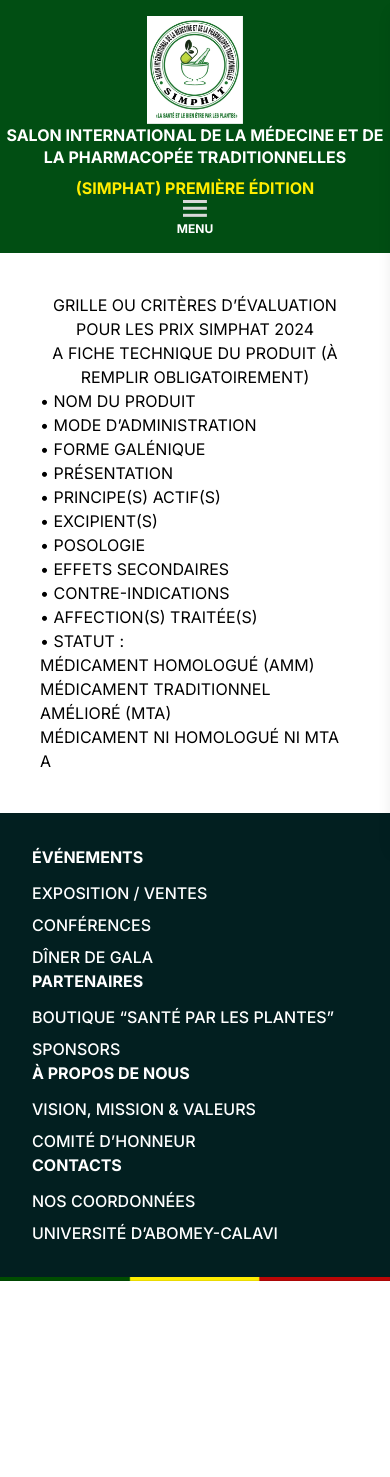
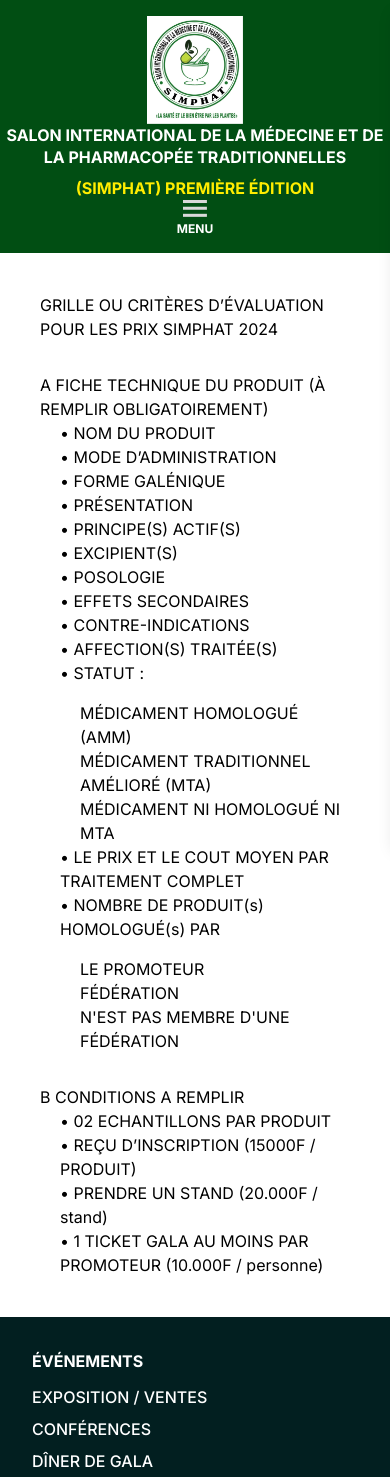
Before and after one commit to ALLAGBE1/simphat-front, a React (Vite) app: page /criteres in a window 390 px wide. Shown: the top 1477 px of the page. Before the commit the page ends 1281 px from the top, so only its background shows below. Built offline with nearby package versions, Linux system fonts and the light colour scheme.

Commit message:
Programme

```diff
--- a/src/components/Criteres/Criteres.jsx
+++ b/src/components/Criteres/Criteres.jsx
@@ -1,74 +1,43 @@
-
-
-
 const Criteres = () => {
-
-
     return (
       <div className="container mx-auto p-10">
-        <h2 className="text-base sm:text-lg md:text-xl lg:text-2xl xl:text-3xl text-center">
+        <h2 className="text-base sm:text-lg md:text-xl lg:text-2xl xl:text-3xl">
           GRILLE OU CRITÈRES D’ÉVALUATION POUR LES PRIX SIMPHAT 2024
         </h2>
 
-        <h4 className="text-base sm:text-lg md:text-xl lg:text-2xl xl:text-3xl text-center">
+        <h4 className="text-base sm:text-lg md:text-xl lg:text-2xl xl:text-3xl mt-8">
           A FICHE TECHNIQUE DU PRODUIT (À REMPLIR OBLIGATOIREMENT)
         </h4>
 
-        <div className="flux justify-center items-center">
-            <ul className="">
-                <li className="">
-                    • NOM DU PRODUIT
-                </li>
+            <p className="ml-5">• NOM DU PRODUIT</p>
+            <p className="ml-5">• MODE D’ADMINISTRATION</p>
+            <p className="ml-5">• FORME GALÉNIQUE</p>
+            <p className="ml-5">• PRÉSENTATION</p>
+            <p className="ml-5">• PRINCIPE(S) ACTIF(S)</p>
+            <p className="ml-5">• EXCIPIENT(S)</p>
+            <p className="ml-5">• POSOLOGIE</p>
+            <p className="ml-5">• EFFETS SECONDAIRES</p>
+            <p className="ml-5">• CONTRE-INDICATIONS</p>
+            <p className="ml-5">• AFFECTION(S) TRAITÉE(S)</p>
+            <p className="ml-5">• STATUT :</p>
+                <p className="mt-4 ml-10">MÉDICAMENT HOMOLOGUÉ (AMM)</p>
+                <p className="ml-10">MÉDICAMENT TRADITIONNEL AMÉLIORÉ (MTA)</p>
+                <p className="ml-10">MÉDICAMENT NI HOMOLOGUÉ NI MTA</p>
 
-                <li className="">
-                    • MODE D’ADMINISTRATION
-                </li>
+            <p className="ml-5"> • LE PRIX ET LE COUT MOYEN PAR TRAITEMENT COMPLET</p>
+            <p className="ml-5"> • NOMBRE DE PRODUIT(s) HOMOLOGUÉ(s) PAR</p>
+                <p className="mt-4 ml-10">LE PROMOTEUR</p>
+                <p className="ml-10">FÉDÉRATION</p>
+                <p className="ml-10">N&apos;EST PAS MEMBRE D&apos;UNE FÉDÉRATION</p>
 
-                <li className="">
-                    • FORME GALÉNIQUE
-                </li>
+        <h4 className="text-base sm:text-lg md:text-xl lg:text-2xl xl:text-3xl mt-8">
+          B CONDITIONS A REMPLIR
+        </h4>
 
-                <li className="">
-                    • PRÉSENTATION
-                </li>
-
-                <li className="">
-                    • PRINCIPE(S) ACTIF(S)
-                </li>
-
-                <li className="">
-                    • EXCIPIENT(S)
-                </li>
-
-                <li className="">
-                    • POSOLOGIE
-                </li>
-
-                <li className="">
-                    • EFFETS SECONDAIRES
-                </li>
-
-                <li className="">
-                    • CONTRE-INDICATIONS
-                </li>
-
-                <li className="">
-                    • AFFECTION(S) TRAITÉE(S)
-                </li>
-
-                <li className="">
-                    • STATUT :
-                </li>
-                    <p className="">MÉDICAMENT HOMOLOGUÉ (AMM)</p>
-                    <p className="">MÉDICAMENT TRADITIONNEL AMÉLIORÉ (MTA)</p>
-                    <p className="">MÉDICAMENT NI HOMOLOGUÉ NI MTA</p>
-
-A
-
-
-            </ul>
-        </div>
-
+            <p className="ml-5">  • 02 ECHANTILLONS PAR PRODUIT</p>
+            <p className="ml-5"> • REÇU D’INSCRIPTION (15000F / PRODUIT)</p>
+            <p className="ml-5">  • PRENDRE UN STAND (20.000F / stand)</p>
+            <p className="ml-5"> • 1 TICKET GALA AU MOINS PAR PROMOTEUR (10.000F / personne)</p>
 
 
 
@@ -77,3 +46,105 @@
   };
 
   export default Criteres;
+
+
+
+
+// const Criteres = () => {
+
+
+//   return (
+//     <div className="container mx-auto p-10">
+//         <h2 className="text-base sm:text-lg md:text-xl lg:text-2xl xl:text-3xl text-center">
+//             GRILLE OU CRITÈRES D’ÉVALUATION POUR LES PRIX SIMPHAT 2024
+//         </h2>
+
+//         <h4 className="text-base sm:text-lg md:text-xl lg:text-2xl xl:text-3xl text-center">
+//             A FICHE TECHNIQUE DU PRODUIT (À REMPLIR OBLIGATOIREMENT)
+//         </h4>
+
+//         <div className="flux justify-center items-center">
+//             <ul className="">
+//                 <li className="">
+//                     • NOM DU PRODUIT
+//                 </li>
+
+//                 <li className="">
+//                     • MODE D’ADMINISTRATION
+//                 </li>
+
+//                 <li className="">
+//                     • FORME GALÉNIQUE
+//                 </li>
+
+//                 <li className="">
+//                     • PRÉSENTATION
+//                 </li>
+
+//                 <li className="">
+//                     • PRINCIPE(S) ACTIF(S)
+//                 </li>
+
+//                 <li className="">
+//                     • EXCIPIENT(S)
+//                 </li>
+
+//                 <li className="">
+//                     • POSOLOGIE
+//                 </li>
+
+//                 <li className="">
+//                     • EFFETS SECONDAIRES
+//                 </li>
+
+//                 <li className="">
+//                     • CONTRE-INDICATIONS
+//                 </li>
+
+//                 <li className="">
+//                     • AFFECTION(S) TRAITÉE(S)
+//                 </li>
+
+//                 <li className="">
+//                     • STATUT :
+//                 </li>
+//                     <p className="">MÉDICAMENT HOMOLOGUÉ (AMM)</p>
+//                     <p className="">MÉDICAMENT TRADITIONNEL AMÉLIORÉ (MTA)</p>
+//                     <p className="">MÉDICAMENT NI HOMOLOGUÉ NI MTA</p>
+
+//                 <li className="">
+//                     • LE PRIX ET LE COUT MOYEN PAR TRAITEMENT COMPLET
+//                 </li>
+
+//                 <li className="">
+//                     •  NOMBRE DE PRODUIT(s) HOMOLOGUÉ(s) PAR
+//                 </li>
+//                     <p>LE PROMOTEUR</p>
+//                     <p>FÉDÉRATION</p>
+//                     <p>N&apos;EST PAS MEMBRE D&apos;UNE FÉDÉRATION</p>
+
+
+
+
+
+
+
+//             </ul>
+//         </div>
+
+//         <h4 className="text-base sm:text-lg md:text-xl lg:text-2xl xl:text-3xl text-center">
+//             B CONDITIONS A REMPLIR
+//         </h4>
+
+//         <ul>
+//             <li> • 02 ECHANTILLONS PAR PRODUIT</li>
+//             <li> • REÇU D’INSCRIPTION (15000F / PRODUIT)</li>
+//             <li> • PRENDRE UN STAND (20.000F / stand)</li>
+//             <li> • 1 TICKET GALA AU MOINS PAR PROMOTEUR (10.000F / personne)</li>
+//         </ul>
+
+//     </div>
+//   );
+// };
+
+// export default Criteres;
--- a/src/components/ExpositionVentes/ExpositionVentes.jsx
+++ b/src/components/ExpositionVentes/ExpositionVentes.jsx
@@ -128,7 +128,7 @@
           </div>z
 
         <Link to="/criteres">
-            <div className="text-base sm:text-lg md:text-xl lg:text-2xl xl:text-3xl text-customGreen font-bold text-center">
+            <div className="text-base sm:text-lg md:text-xl lg:text-2xl xl:text-3xl text-customGreen font-bold text-center underline">
                 <h3 className="">Voir les critères de sélection du meilleur produit</h3>
             </div>
         </Link>
--- a/src/components/ProgrammesConferences/ProgrammesConferences.jsx
+++ b/src/components/ProgrammesConferences/ProgrammesConferences.jsx
@@ -8,6 +8,10 @@
     <div className="container mx-auto p-10">
      <ProgrammeCommunications />
      <ProgrammeCommunicationsSuite />
+
+     {/* <div className="">
+      <h1 className="">PARTENAIRES ET INSTITUTIONS</h1>
+     </div> */}
     </div>
   );
 };
--- a/src/components/ProgrammesConferences/programmeCommunicationsSuite.jsx
+++ b/src/components/ProgrammesConferences/programmeCommunicationsSuite.jsx
@@ -1,4 +1,12 @@
 // Programme.js
+import ms from "../../assets/partenaires/ms.png";
+import abrp from "../../assets/partenaires/abrp.png";
+import uac from "../../assets/partenaires/uac.png";
+import urmapha from "../../assets/partenaires/urmapha.png";
+import lbtmm from "../../assets/partenaires/lbtmm.png";
+
+
+// import ms from "../../assets/partenaires/ms.png";
 
 const ProgrammeCommunicationsSuite = () => {
   const programme = [
@@ -66,14 +74,68 @@
       {/* Section Partenaires */}
       <div className="text-center mt-10">
         <h2 className="text-xl font-bold text-green-900">PARTENAIRES ET INSTITUTIONS</h2>
-        <p>MINISTÈRE DE LA SANTÉ<br />Programme National de la Pharmacopée et de la Médecine Traditionnelle (PNPMT)</p>
-        <div className="flex justify-center space-x-4 mt-4">
-          <img src="/path/to/abrp-logo.png" alt="ABRP" className="h-12" />
-          <img src="/path/to/uac-logo.png" alt="UAC" className="h-12" />
-          <img src="/path/to/urmapha-logo.png" alt="URMAPHA" className="h-12" />
-          <img src="/path/to/lbtmm-logo.png" alt="LBTMM" className="h-12" />
+        <img
+          src={ms} alt="Lolo Andoche"
+          className="w-5/6 sm:w-1/6 mx-auto " />
+
+        <p>Programme National de la Pharmacopée et <br /> de la Médecine Traditionnelle (PNPMT)</p>
+
+      </div>
+
+      {/* <div className="flex justify-center space-x-4 mt-4 mx-auto"> */}
+
+      <div className="grid grid-cols-1 sm:grid-cols-2 gap-5">
+        <div className="flex justify-center">
+          <img
+            src={abrp}
+            alt="Lolo Andoche"
+            className=""
+
+          />
+
+        </div>
+        <div className="flex justify-center">
+          <img
+            src={uac}
+            alt="Lolo Andoche"
+            className=""
+            width="170"
+            height="80"
+          />
+        </div>
+        <div className="flex justify-center">
+          <img
+            src={urmapha}
+            alt="Lolo Andoche"
+            className=""
+            width="170"
+            height="80"
+          />
+        </div>
+        <div className="flex justify-center">
+          <img
+            src={lbtmm}
+            alt="Lolo Andoche"
+            className=""
+            width="170"
+            height="80"
+          />
         </div>
       </div>
+
+      <div className="flex justify-center mt-8">
+        <div className="text-base sm:text-lg md:text-xl xl:text-2xl lg:text-3xl">
+          <p className="">1- Association Nationale de Tradipraticiens de la Médecine traditionnelle du Bénin <br /> (ANaPraMeTraB) : Prophète Gabriel SALAVI</p>
+          <p className="">2- La Fédération des Associations Nationnales des Acteurs de la Médécine <br />Traditionnelle du Bénin (FANAMeTraB) : Dah Badjito Kitcè Basile</p>
+          <p className="">3- Union des Organisations de Santé en Médecine Traditionnelle <br />(UOSMT) : Dah Kouglo Hontonyon Augustin</p>
+          <p className="">4- Fédération Nationale de la Médecine Traditionnelle du Bénin <br /> (FeNaMeTraB) : Professeur AZIADOME Kogblevi</p>
+          <p className="">5- Syndicat National des Médécins Intellectuels Traditionnels et assimilés du Bénin <br />(SyNaMITrAB) : Alphonse DANSOU</p>
+          <p className="">6- Association des Praticiens de la Médecine Naturelle et Assimilés au Bénin <br /> (APraMeNAB) : Vincent KOUDOGBO</p>
+        </div>
+      </div>
+
+
+
     </div>
   );
 };
```
Also changed, not shown: src/assets/partenaires/lbtmm.png (added), src/assets/partenaires/urmapha.png (added). Lines whose indentation alone changed are shown as unchanged.
